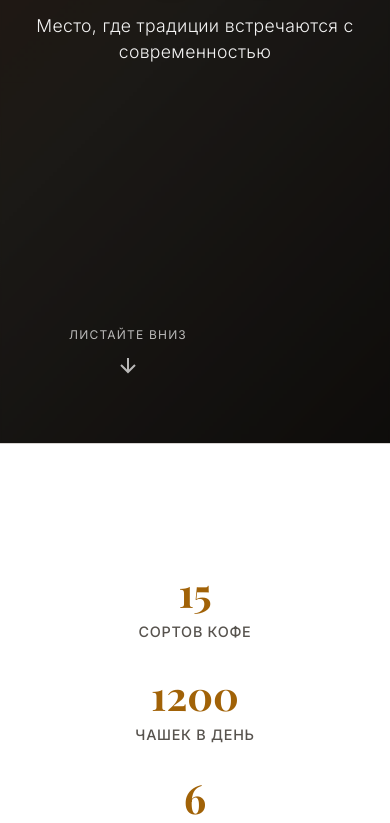
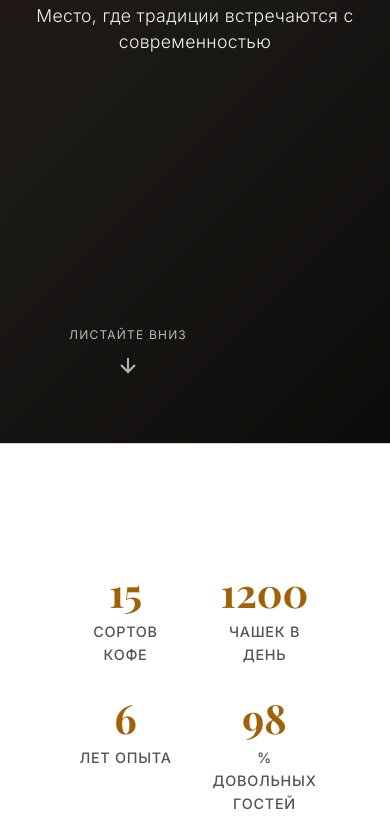
Before and after one commit to xskykax/xskykax.github.io, a plain HTML site: page index.html in a window 390 px wide. Shown: the part 427-1250 px from the top of the page. Drawn offline with nearby package versions, Linux system fonts and the light colour scheme.

Commit message:
Add files via upload

```diff
--- a/style.css
+++ b/style.css
@@ -1095,12 +1095,8 @@ footer {
     }
 
     .hero {
-        padding-top: 120px;
-    }
-
-    .hero {
         min-height: 100vh;
-        padding: 140px 1.5rem 100px;
+        padding: 100px 1.5rem 80px;
     }
 
     .hero-title {
@@ -1286,7 +1282,7 @@ footer {
     }
 
     .stats-container {
-        grid-template-columns: 1fr;
+        grid-template-columns: repeat(2, 1fr);
     }
 
     .stat-number {
```
